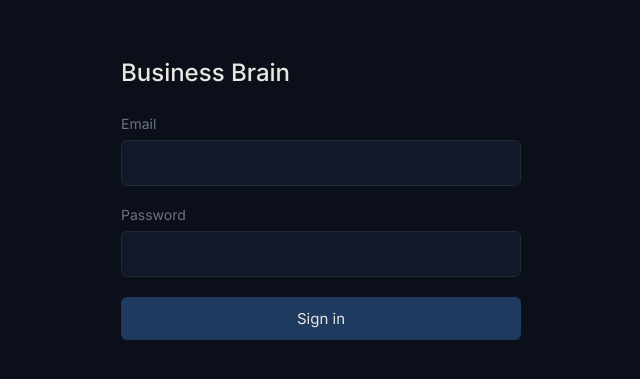
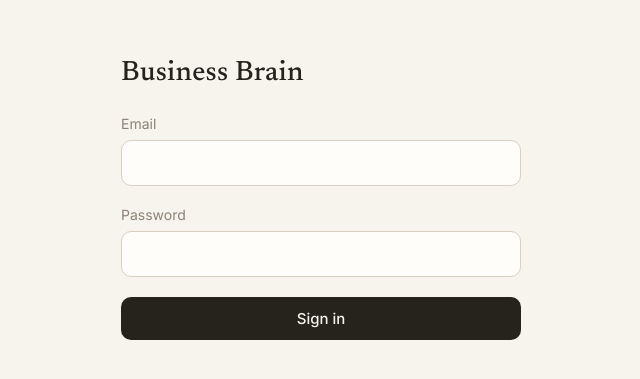
Before and after one commit to claudiacojoc92-collab/business-brain, a React (Vite) app in the folder apps/web/: page /login in a window 1280 px wide. Shown: the part 201-580 px from the top of the page, without its empty margins (319-959 px from the left). Built offline with nearby package versions, Linux system fonts and the light colour scheme.

Commit message:
feat(design): restyle Login to editorial light
paper background, serif wordmark, warm-white inputs with hairline borders,
ink-primary sign-in, warm terracotta error text.

```diff
--- a/apps/web/src/pages/LoginPage.tsx
+++ b/apps/web/src/pages/LoginPage.tsx
@@ -38,7 +38,7 @@ export function LoginPage() {
       display: 'flex',
       alignItems: 'center',
       justifyContent: 'center',
-      background: '#0a0f1a',
+      background: 'var(--paper)',
       padding: '24px 20px',
     }}>
       <form
@@ -51,12 +51,12 @@ export function LoginPage() {
           gap: 20,
         }}
       >
-        <h1 style={{ color: '#e8e6e1', fontSize: '1.5rem', fontWeight: 500, marginBottom: 8 }}>
+        <h1 style={{ fontFamily: 'var(--serif)', color: 'var(--ink)', fontSize: '1.75rem', fontWeight: 500, letterSpacing: '0.01em', marginBottom: 8 }}>
           Business Brain
         </h1>
 
         <div style={{ display: 'flex', flexDirection: 'column', gap: 8 }}>
-          <label htmlFor="email" style={{ color: '#6b7280', fontSize: '0.875rem' }}>Email</label>
+          <label htmlFor="email" style={{ color: 'var(--ink-3)', fontSize: '0.875rem' }}>Email</label>
           <input
             id="email"
             type="email"
@@ -65,10 +65,10 @@ export function LoginPage() {
             required
             autoComplete="email"
             style={{
-              background: '#111827',
-              border: '1px solid #1f2937',
-              borderRadius: 6,
-              color: '#e8e6e1',
+              background: 'var(--surface)',
+              border: '1px solid var(--line-2)',
+              borderRadius: 10,
+              color: 'var(--ink)',
               fontSize: '1rem',
               padding: '12px 14px',
               outline: 'none',
@@ -78,7 +78,7 @@ export function LoginPage() {
         </div>
 
         <div style={{ display: 'flex', flexDirection: 'column', gap: 8 }}>
-          <label htmlFor="password" style={{ color: '#6b7280', fontSize: '0.875rem' }}>Password</label>
+          <label htmlFor="password" style={{ color: 'var(--ink-3)', fontSize: '0.875rem' }}>Password</label>
           <input
             id="password"
             type="password"
@@ -87,10 +87,10 @@ export function LoginPage() {
             required
             autoComplete="current-password"
             style={{
-              background: '#111827',
-              border: '1px solid #1f2937',
-              borderRadius: 6,
-              color: '#e8e6e1',
+              background: 'var(--surface)',
+              border: '1px solid var(--line-2)',
+              borderRadius: 10,
+              color: 'var(--ink)',
               fontSize: '1rem',
               padding: '12px 14px',
               outline: 'none',
@@ -100,22 +100,24 @@ export function LoginPage() {
         </div>
 
         {error && (
-          <p style={{ color: '#fca5a5', fontSize: '0.875rem', margin: 0 }}>{error}</p>
+          <p style={{ color: 'var(--warn-ink)', fontSize: '0.875rem', margin: 0 }}>{error}</p>
         )}
 
         <button
           type="submit"
           disabled={isLoading}
           style={{
-            background: isLoading ? '#1f2937' : '#1e3a5f',
+            background: 'var(--ink)',
+            opacity: isLoading ? 0.4 : 1,
             border: 'none',
-            borderRadius: 6,
-            color: '#e8e6e1',
+            borderRadius: 10,
+            color: 'var(--paper)',
             cursor: isLoading ? 'not-allowed' : 'pointer',
             fontFamily: 'inherit',
+            fontWeight: 500,
             fontSize: '0.9375rem',
             padding: '12px',
-            transition: 'background 150ms',
+            transition: 'opacity 150ms, transform 140ms',
           }}
         >
           {isLoading ? 'Signing in…' : 'Sign in'}
```
